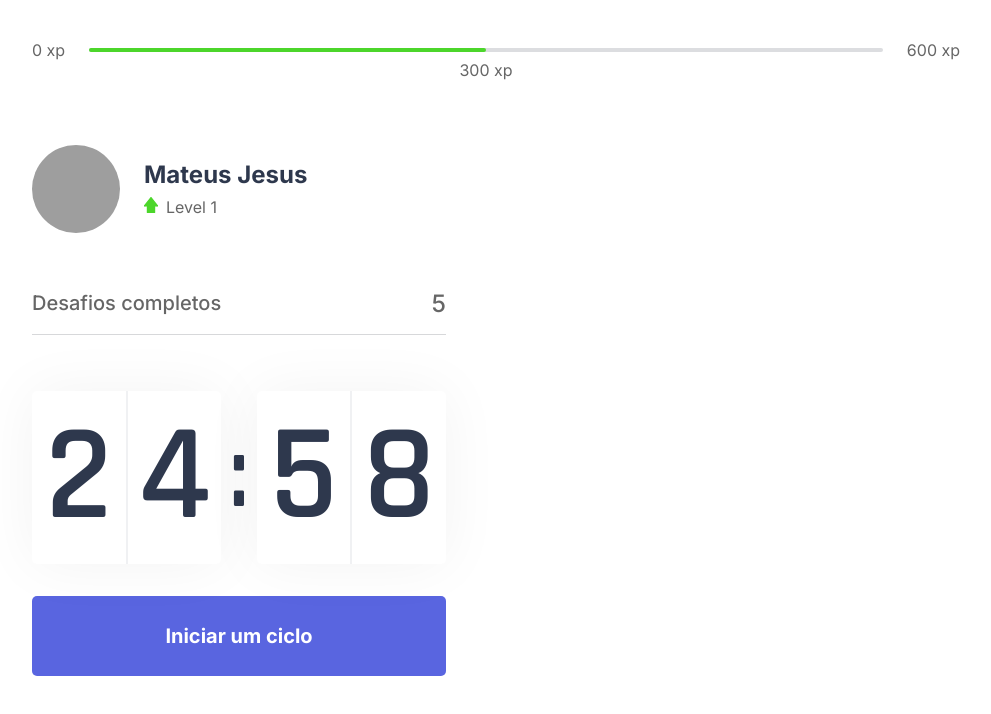
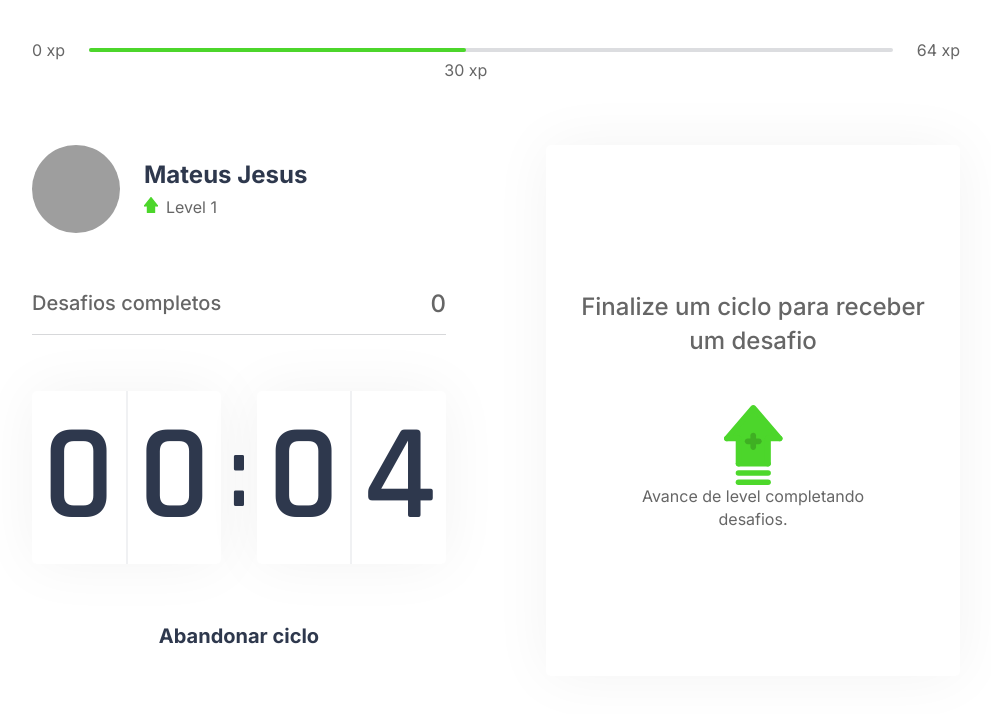
Before and after one commit to MateusJSouza/MoveIt, a Next.js app: page / in a window 1280 px wide. Both pictures are taken after a click on the button "Iniciar um ciclo". Shown: the top 714 px of the page, without its empty margins (144-1135 px from the left). Built offline with nearby package versions, Linux system fonts and the light colour scheme; grey boxes are pictures that could not be loaded.

Commit message:
✨ Aula 03 - NLW

```diff
--- /dev/null
+++ b/challenges.json
@@ -0,0 +1,62 @@
+[
+  {
+    "type": "body",
+    "description": "Estique um de seus braços com a palma da mão virada para frente e puxe os dedos para cima por 10 segundos por mão.",
+    "amount": 80
+  },
+  {
+    "type": "body",
+    "description": "Estique seu braço contra o peito e puxe-o utilizando o outro braço por 10 segundos por braço.",
+    "amount": 60
+  },
+  {
+    "type": "body",
+    "description": "Puxe seu pescoço com a ajuda da mão para a direita e para a esquerda, permanecendo na posição por alguns segundos.",
+    "amount": 70
+  },
+  {
+    "type": "body",
+    "description": "Com as duas mãos na parte de trás da cabeça, leve-a para baixo, alongando a parte de trás da região.",
+    "amount": 60
+  },
+  {
+    "type": "body",
+    "description": "Cruze as pernas e desça com as mãos esticadas em direção ao chão. Repita o movimento com a outra perna na frente.",
+    "amount": 100
+  },
+  {
+    "type": "body",
+    "description": "Sentado, abra as pernas e tente encostar as palmas das mãos no chão, repita 3 vezes por 5 segundos.",
+    "amount": 80
+  },
+  {
+    "type": "body",
+    "description": "Puxe o joelho de encontro ao peito e segure, troque de perna após 10 segundos.",
+    "amount": 50
+  },
+  {
+    "type": "body",
+    "description": "Sentado, cruze uma perna e incline seu tronco à frente, troque de perna após 10 segundos.",
+    "amount": 80
+  },
+  {
+    "type": "eye",
+    "description": "Sentado, feche os olhos e cubra-os com as palmas da mão durante 2 minutos, depois abra normalmente.",
+    "amount": 90
+  },
+  {
+    "type": "eye",
+    "description": "Em algum ambiente aberto, olhe o mais longe que puder em quatro direções por 3s, mexa apenas os olhos. Repita 3 vezes.",
+    "amount": 140
+  },
+  {
+    "type": "eye",
+    "description": "Usando os polegares, massage a área abaixo das sobrancelhas em movimentos circulares por 15 segundos.",
+    "amount": 70
+  },
+  {
+    "type": "body",
+    "description": "Em pé, gire a cintura o máximo que puder para a esquerda, segure por cinco segundos. Repita para a direita.",
+    "amount": 90
+  }
+]
--- /dev/null
+++ b/src/components/ChallengeBox.tsx
@@ -0,0 +1,47 @@
+import { useContext } from 'react';
+import { ChallengesContext } from '../contexts/ChallengesContext';
+import styles from '../styles/components/ChallengeBox.module.css';
+
+export function ChallengeBox() {
+    const { activeChallenge, resetChallenge } = useContext(ChallengesContext);
+
+    return (
+        <div className={styles.challengeBoxContainer}>
+            { activeChallenge ? (
+                <div className={styles.challengeActive}>
+                    <header>Ganhe {activeChallenge.amount} xp</header>
+
+                    <main>
+                        <img src={`icons/${activeChallenge.type}.svg`} />
+                        <strong>Novo desafio</strong>
+                        <p>{activeChallenge.description}</p>
+                    </main>
+
+                    <footer>
+                        <button
+                            type="button"
+                            className={styles.challengeFailedButton}
+                            onClick={resetChallenge}
+                        >
+                            Falhei
+                        </button>
+
+                        <button                           type="button"
+                            className={styles.challengeSucceededButton}
+                        >
+                            Completei
+                        </button>
+                    </footer>
+                </div>
+            ) : (
+                <div className={styles.challengeNotActive}>
+                    <strong>Finalize um ciclo para receber um desafio</strong>
+                    <p>
+                        <img src="icons/level-up.svg" alt="Level Up"/>
+                        Avance de level completando desafios.
+                    </p>
+                </div>
+            )}
+        </div>
+    )
+}
--- a/src/components/CompleteChallenges.tsx
+++ b/src/components/CompleteChallenges.tsx
@@ -1,10 +1,14 @@
+import { useContext } from 'react';
+import { ChallengesContext } from '../contexts/ChallengesContext';
 import styles from '../styles/components/CompletedChallenges.module.css';
 
 export function CompletedChallenges() {
+    const { challengesCompleted } = useContext(ChallengesContext);
+
     return (
         <div className={styles.completedChallengesContainer}>
             <span>Desafios completos</span>
-            <span>5</span>
+            <span>{challengesCompleted}</span>
         </div>
     );
 }
--- a/src/components/Countdown.tsx
+++ b/src/components/Countdown.tsx
@@ -1,9 +1,15 @@
-import { useState, useEffect } from 'react';
+import { useState, useEffect, useContext } from 'react';
+import { ChallengesContext } from '../contexts/ChallengesContext';
 import styles from '../styles/components/Countdown.module.css';
 
+let countdownTimeout: NodeJS.Timeout;
+
 export function Countdown () {
-    const [time, setTime] = useState(25 * 60);
-    const [active, setActive] = useState(false);
+    const { startNewChallenge } = useContext(ChallengesContext);
+
+    const [time, setTime] = useState(0.1 * 60);
+    const [isActive, setIsActive] = useState(false);
+    const [hasFinished, setHasFinished] = useState(false);
 
     const minutes = Math.floor(time / 60);
     const seconds = time % 60;
@@ -12,16 +18,26 @@
     const [secondLeft, secondRight] = String(seconds).padStart(2, '0').split('');
 
     function startCountdown () {
-        setActive(true);
+        setIsActive(true);
+    }
+
+    function resetCountdown() {
+        clearTimeout(countdownTimeout);
+        setIsActive(false);
+        setTime(0.1 * 60);
     }
 
     useEffect( () => {
-        if (active && time > 0) {
-            setTimeout( () => {
+        if (isActive && time > 0) {
+            countdownTimeout = setTimeout( () => {
                 setTime(time - 1);
             }, 1000)
+        } else if (isActive && time === 0 ) {
+            setHasFinished(true);
+            setIsActive(false);
+            startNewChallenge();
         }
-    }, [active, time])
+    }, [isActive, time])
 
     return (
         <div>
@@ -39,13 +55,36 @@
                 </div>
             </div>
 
-            <button
-                type="button"
-                className={styles.countdownButton}
-                onClick={startCountdown}
+            { hasFinished ? (
+                <button
+                    disabled
+                    className={styles.countdownButton}
+            >
+                Ciclo encerrado
+            </button>
+            ) : (
+                <>
+                    { isActive ? (
+                    <button
+                        type="button"
+                        className={`
+                        ${styles.countdownButton}
+                        ${styles.countdownButtonActive}`}
+                        onClick={resetCountdown}
+                    >
+                        Abandonar ciclo
+                    </button>
+            ) : (
+                <button
+                    type="button"
+                    className={styles.countdownButton}
+                    onClick={startCountdown}
                 >
                     Iniciar um ciclo
-            </button>
+                </button>
+            ) }
+                </>
+            ) }
         </div>
     );
 }
--- a/src/components/ExperienceBar.tsx
+++ b/src/components/ExperienceBar.tsx
@@ -1,16 +1,22 @@
+import { useContext } from 'react';
+import { ChallengesContext } from '../contexts/ChallengesContext';
 import styles from '../styles/components/ExperienceBar.module.css';
 
 export function ExperienceBar() {
+     const { currentExperience, experienceToNextLevel } = useContext(ChallengesContext);
+
+     const percentToNextLevel = Math.round(currentExperience * 100) / experienceToNextLevel;
+
      return (
           <header className={styles.experienceBar}>
                <span>0 xp</span>
                <div>
-                    <div style={{ width: '50%' }} />
-                    <span className={styles.currentExperience} style={{ left: '50%' }}>
-                         300 xp
+                    <div style={{ width: `${percentToNextLevel}%` }} />
+                    <span className={styles.currentExperience} style={{ left: `${percentToNextLevel}%` }}>
+                         {currentExperience} xp
                     </span>
                </div>
-               <span>600 xp</span>
+               <span>{experienceToNextLevel} xp</span>
           </header>
      );
 }
--- /dev/null
+++ b/src/contexts/ChallengesContext.tsx
@@ -0,0 +1,66 @@
+import { createContext, useState, ReactNode } from 'react';
+import challenges from '../../challenges.json';
+
+interface Challenge {
+    type: 'body' | 'eye';
+    description: string;
+    amount: number;
+}
+
+interface ChallengesContextData {
+    level: number;
+    currentExperience: number;
+    experienceToNextLevel: number;
+    challengesCompleted: number;
+    activeChallenge: Challenge;
+    levelUp: () => void;
+    startNewChallenge: () => void;
+    resetChallenge: () => void;
+}
+
+interface ChallengesProviderProps {
+    children: ReactNode;
+}
+
+export const ChallengesContext = createContext({} as ChallengesContextData);
+
+export function ChallengesProvider({ children }: ChallengesProviderProps) {
+    const [level, setLevel] = useState(1);
+    const [currentExperience, setCurrentExperience] = useState(30);
+    const [challengesCompleted, setChallengesCompleted] = useState(0);
+
+    const [activeChallenge, setActiveChallenge] = useState(null);
+
+    const experienceToNextLevel = Math.pow((level + 1) * 4, 2 )
+
+    function levelUp() {
+        setLevel(level + 1);
+    }
+
+    function startNewChallenge() {
+        const randomChallengeIndex = Math.floor(Math.random() * challenges.length);
+        const challenge = challenges[randomChallengeIndex];
+
+        setActiveChallenge(challenge);
+    }
+
+    function resetChallenge() {
+        setActiveChallenge(null);
+    }
+
+    return (
+        <ChallengesContext.Provider value={{
+                level,
+                currentExperience,
+                experienceToNextLevel,
+                challengesCompleted,
+                levelUp,
+                startNewChallenge,
+                activeChallenge,
+                resetChallenge,
+            }}
+        >
+            {children}
+        </ChallengesContext.Provider>
+    );
+}
--- a/src/pages/_app.tsx
+++ b/src/pages/_app.tsx
@@ -1,7 +1,14 @@
-import '../styles/global.css'
+import '../styles/global.css';
+
+import { ChallengesContext, ChallengesProvider } from '../contexts/ChallengesContext';
+import { useState } from 'react';
 
 function MyApp({ Component, pageProps }) {
-  return <Component {...pageProps} />
+  return (
+    <ChallengesProvider>
+      <Component {...pageProps} />
+    </ChallengesProvider>
+  )
 }
 
 export default MyApp;
--- a/src/pages/index.tsx
+++ b/src/pages/index.tsx
@@ -1,9 +1,10 @@
+import Head from 'next/head';
+
 import { CompletedChallenges } from '../components/CompleteChallenges';
 import { Countdown } from '../components/Countdown';
 import { ExperienceBar } from "../components/ExperienceBar";
 import { Profile } from '../components/Profile';
-
-import Head from 'next/head';
+import { ChallengeBox } from '../components/ChallengeBox';
 
 import styles from '../styles/pages/Home.module.css';
 
@@ -24,7 +25,7 @@
         </div>
 
         <div>
-
+          <ChallengeBox />
         </div>
       </section>
     </div>
--- /dev/null
+++ b/src/styles/components/ChallengeBox.module.css
@@ -0,0 +1,106 @@
+.challengeBoxContainer {
+    height: 100%;
+
+    background: var(--white);
+    border-radius: 5px;
+    box-shadow: 0 0 60px rgba(0, 0, 0, 0.05);
+    padding: 1.5rem 2rem;
+
+    display: flex;
+    flex-direction: column;
+    align-items: center;
+    justify-content: center;
+
+    text-align: center;
+}
+
+.challengeNotActive {
+    display: flex;
+    flex-direction: column;
+    align-items: center;
+}
+
+.challengeNotActive strong {
+    font-size: 1.5rem;
+    font-weight: 500;
+    line-height: 1.4;
+}
+
+.challengeNotActive p {
+    display: flex;
+    flex-direction: column;
+    align-items: center;
+    line-height: 1.4;
+    max-width: 70%;
+    margin-top: 3rem;
+}
+
+.challengeActive {
+    height: 100%;
+
+    display: flex;
+    flex-direction: column;
+}
+
+.challengeActive header {
+    color: var(--blue);
+    font-weight: 600;
+    font-size: 1.25rem;
+    padding: 0 2rem 1.5rem;
+    border-bottom: 1px solid var(--gray-line);
+}
+
+.challengeActive main {
+    flex: 1;
+    display: flex;
+    flex-direction: column;
+    align-items: center;
+    justify-content: center;
+}
+
+.challengeActive main strong {
+    font-size: 2rem;
+    font-weight: 600;
+    color: var(--title);
+    margin: 1.5rem 0 1rem;
+}
+
+.challengeActive main p {
+    line-height: 1.5;
+}
+
+.challengeActive footer {
+    display: grid;
+    grid-template-columns: repeat(2, 1fr);
+    gap: 1rem;
+}
+
+.challengeActive footer button {
+    height: 3rem;
+
+    display: flex;
+    align-items: center;
+    justify-content: center;
+
+    border: 0;
+    border-radius: 5px;
+
+    color: var(--white);
+
+    font-size: 1rem;
+    font-weight: 600;
+
+    transition: filter 0.2s;
+}
+
+.challengeActive footer button.challengeFailedButton {
+    background: var(--red);
+}
+
+.challengeActive footer button.challengeSucceededButton {
+    background: var(--green);
+}
+
+.challengeActive footer button:hover {
+    filter: brightness(0.9);
+}
--- a/src/styles/components/Countdown.module.css
+++ b/src/styles/components/Countdown.module.css
@@ -59,6 +59,22 @@
     transition: background 0.2s;
 }
 
-.countdownButton:hover {
+.countdownButton:not(:disabled):hover {
     background: var(--blue-dark);
 }
+
+.countdownButtonActive {
+    background: var(--white);
+    color: var(--title);
+}
+
+.countdownButtonActive:not(:disabled):hover {
+    background: var(--red);
+    color: var(--white);
+}
+
+.countdownButton:disabled {
+    background: var(--white);
+    color: var(--text);
+    cursor: not-allowed;
+}
```
